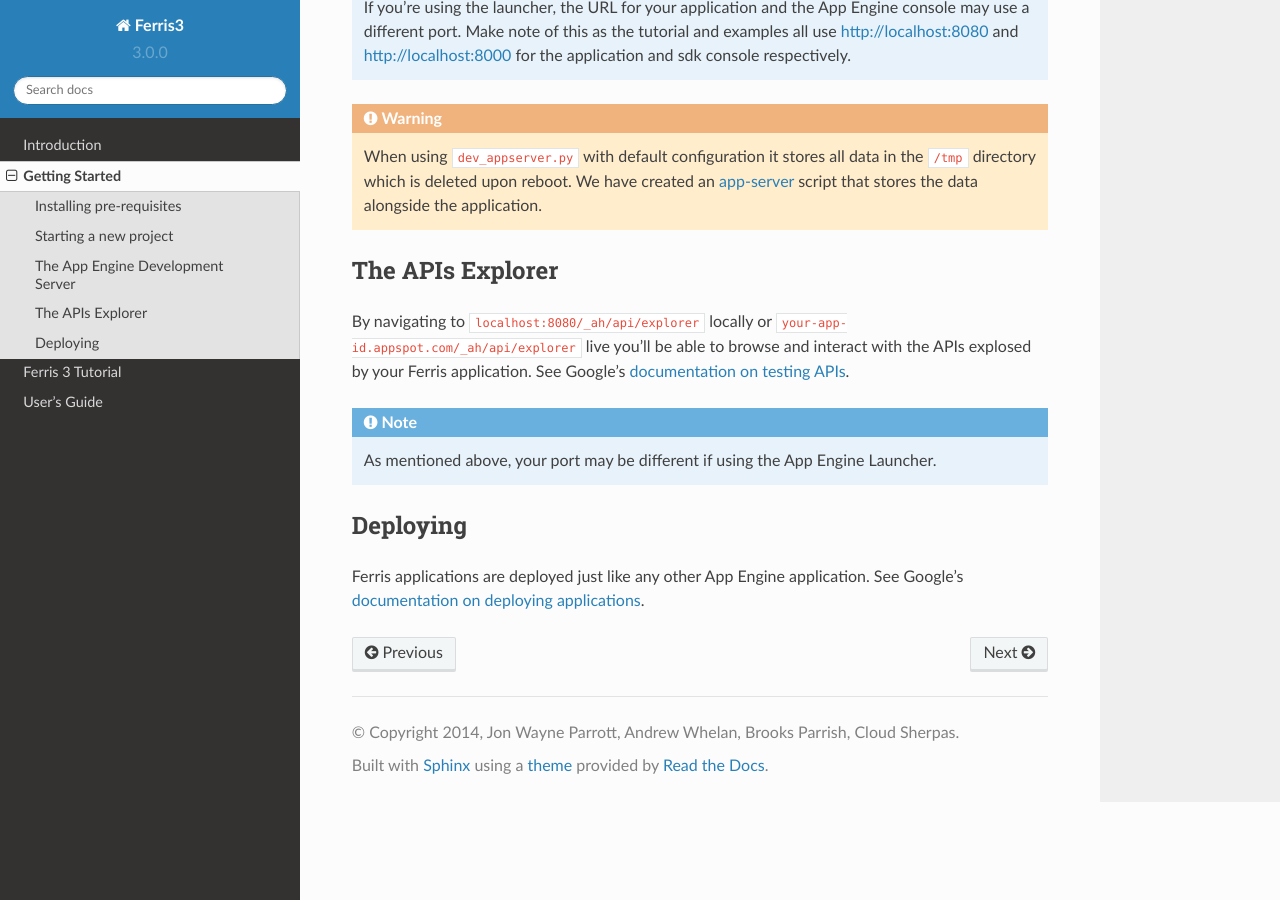
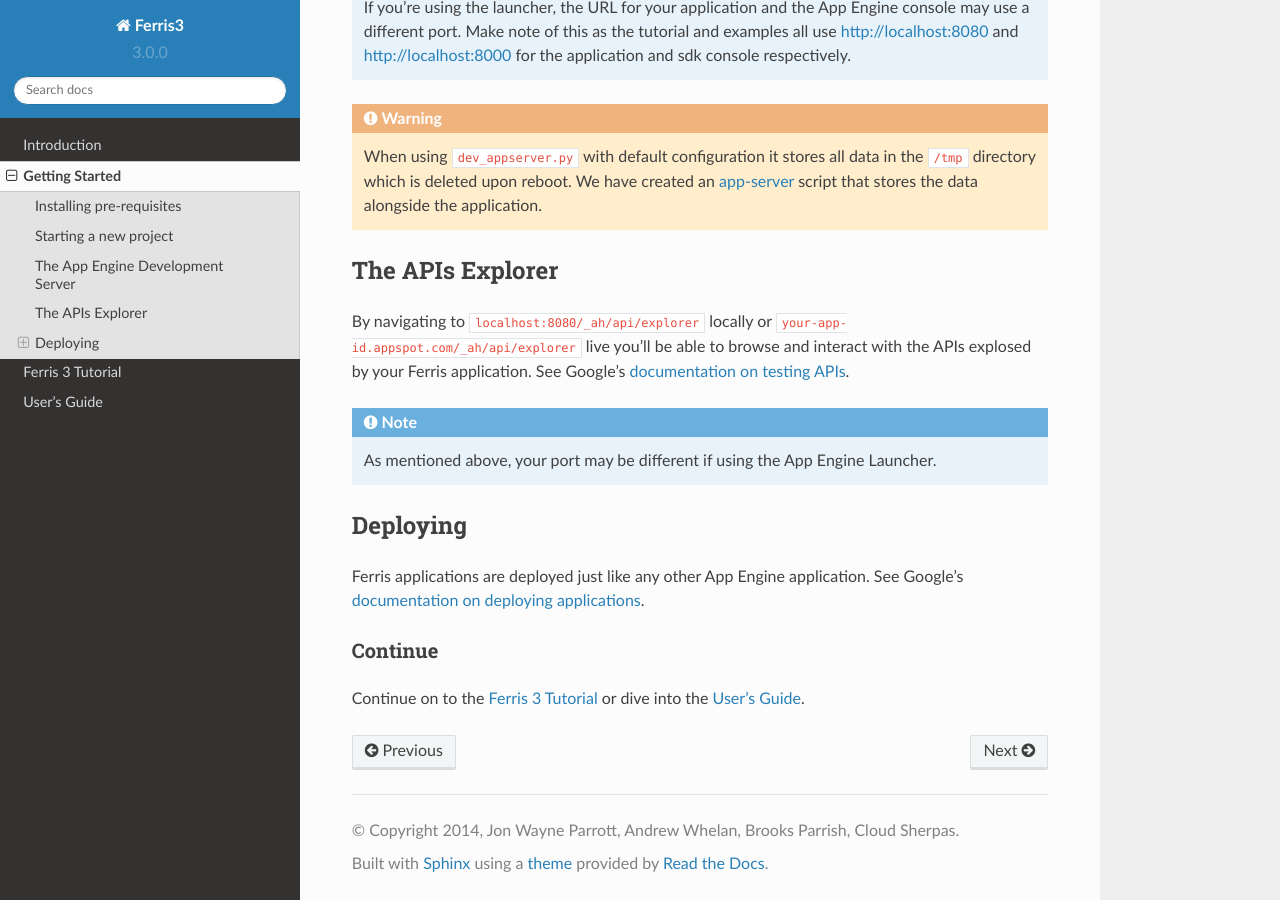
Before and after one commit to yowmamasita/ferris3, a Sphinx documentation site: the page built from docs/getting_started.rst, in a window 1280 px wide and 900 px high, scrolled down 1409 px. Built offline with Sphinx 7.4.7 and the Read the Docs theme 2.0.0, drawn with Linux system fonts in a browser that asks for light colours; pages that are not in the unit, such as notebooks, are missing from menus.

Commit message:
Docs; fixing some typos and various other things

```diff
--- a/docs/getting_started.rst
+++ b/docs/getting_started.rst
@@ -67,3 +67,9 @@
 ---------
 
 Ferris applications are deployed just like any other App Engine application. See Google's `documentation on deploying applications <https://developers.google.com/appengine/docs/python/gettingstartedpython27/uploading>`_.
+
+
+Continue
+********
+
+Continue on to the :doc:`tutorial` or dive into the :doc:`users_guide/index`.
--- a/docs/introduction.rst
+++ b/docs/introduction.rst
@@ -77,7 +77,7 @@
     users
         - models.py
 
-We believe this structure improved readability and makes it easier to maintain applications with large amounts of features.
+We believe this structure improves readability and makes it easier to maintain applications with large amounts of features.
 
 
 Continue
```
